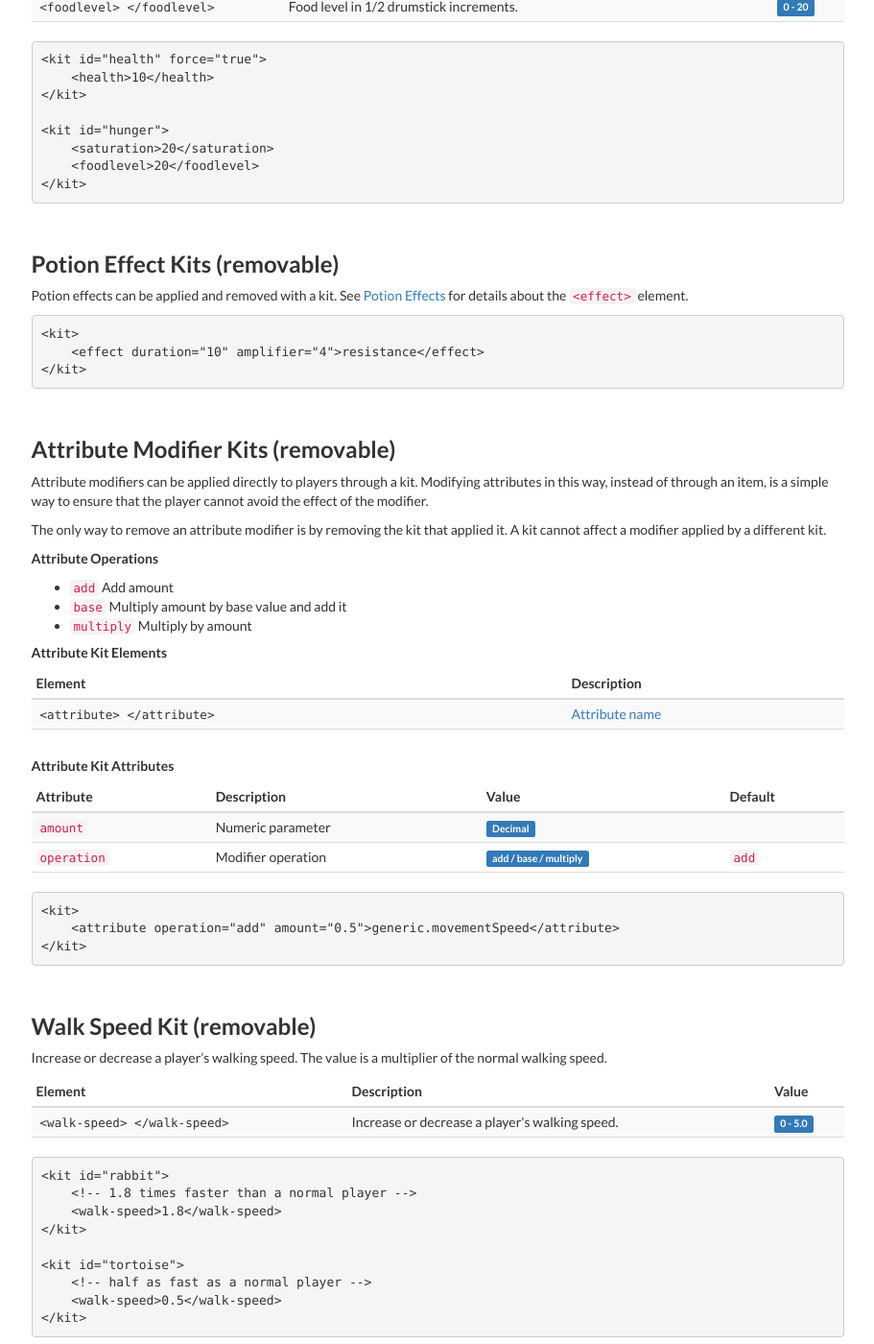
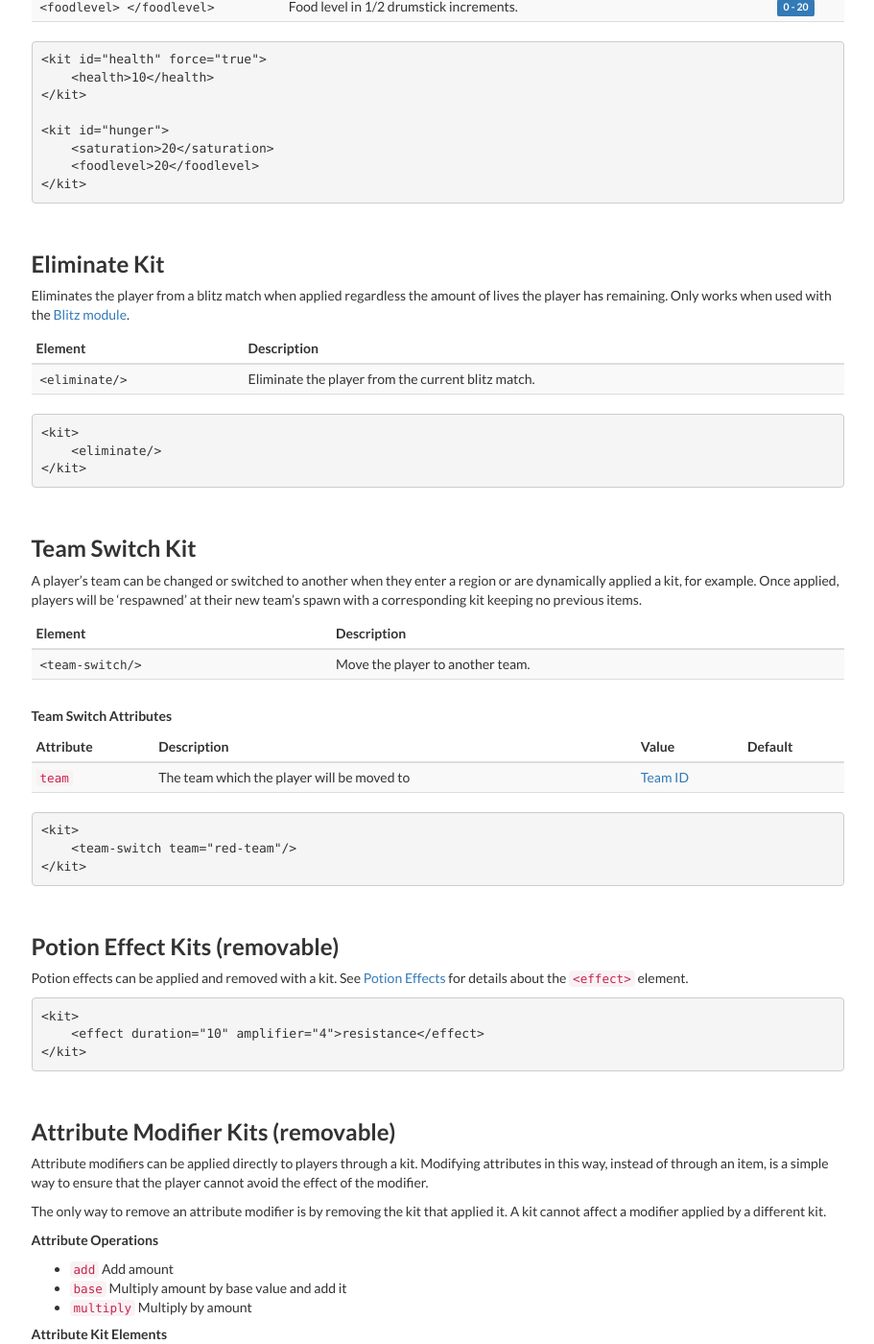
Before and after one commit to OvercastNetwork/docs.oc.tc, a Jekyll site: the page built from modules/kits.md, in a window 1280 px wide and 1400 px high, scrolled down 2386 px. Shown: the whole window at 96% size, without its empty margins (330-1241 px from the left). Built offline with Jekyll 4.4.1, drawn with Linux system fonts in a browser that asks for light colours; nearby versions of some CDN libraries.

Commit message:
Eliminate and Team Switch kits

```diff
--- a/modules/kits.md
+++ b/modules/kits.md
@@ -10,6 +10,10 @@ nav_content:
     name: "Game-mode"
   - path: "#healthHunger"
     name: "Health &amp; Hunger"
+  - path: "#eliminate"
+    name: "Eliminate"
+  - path: "#teamSwitch"
+    name: "Team Switch"
   - path: "#potionEffect"
     name: "Potion Effects"
   - path: "#attributes"
@@ -363,7 +367,94 @@ By default health or hunger values are only increased, not decreased. For exampl
 
 <br/>
 
+### Eliminate Kit {#eliminate}
+Eliminates the player from a blitz match when applied regardless the amount of lives the player has remaining. Only works when used with the <a href='/modules/gamemode_blitz'>Blitz module</a>.
 
+<div class='table-responsive'>
+  <table class='table table-striped table-condensed'>
+    <thead>
+      <tr>
+        <th>Element</th>
+        <th>Description</th>
+      </tr>
+    </thead>
+    <tbody>
+      <tr>
+        <td>
+          <span class='highlight'>
+            <code>{{'<eliminate/>' | escape_once}}</code>
+          </span>
+        </td>
+        <td>
+          Eliminate the player from the current blitz match.
+        </td>
+      </tr>
+    </tbody>
+  </table>
+</div>
+    <kit>
+        <eliminate/>
+    </kit>
+
+<br/>
+
+### Team Switch Kit {#teamSwitch}
+A player's team can be changed or switched to another when they enter a region or are dynamically applied a kit, for example. Once applied, players will be 'respawned' at their new team's spawn with a corresponding kit keeping no previous items.
+
+<div class='table-responsive'>
+  <table class='table table-striped table-condensed'>
+    <thead>
+      <tr>
+        <th>Element</th>
+        <th>Description</th>
+      </tr>
+    </thead>
+    <tbody>
+      <tr>
+        <td>
+          <span class='highlight'>
+            <code>{{'<team-switch/>' | escape_once}}</code>
+          </span>
+        </td>
+        <td>
+          Move the player to another team.
+        </td>
+      </tr>
+    </tbody>
+  </table>
+</div>
+<h5>Team Switch Attributes</h5>
+<div class='table-responsive'>
+  <table class='table table-striped table-condensed'>
+    <thead>
+      <tr>
+        <th>Attribute</th>
+        <th>Description</th>
+        <th>Value</th>
+        <th>Default</th>
+      </tr>
+    </thead>
+    <tbody>
+      <tr>
+        <td>
+          <code>team</code>
+        </td>
+        <td>
+          The team which the player will be moved to
+        </td>
+        <td>
+          <a href='/modules/teams'>Team ID</a>
+        </td>
+        <td></td>
+      </tr>
+    </tbody>
+  </table>
+</div>
+    <kit>
+        <team-switch team="red-team"/>
+    </kit>
+
+<br/>
 
 ### Potion Effect Kits (removable) {#potionEffect}
 
```
